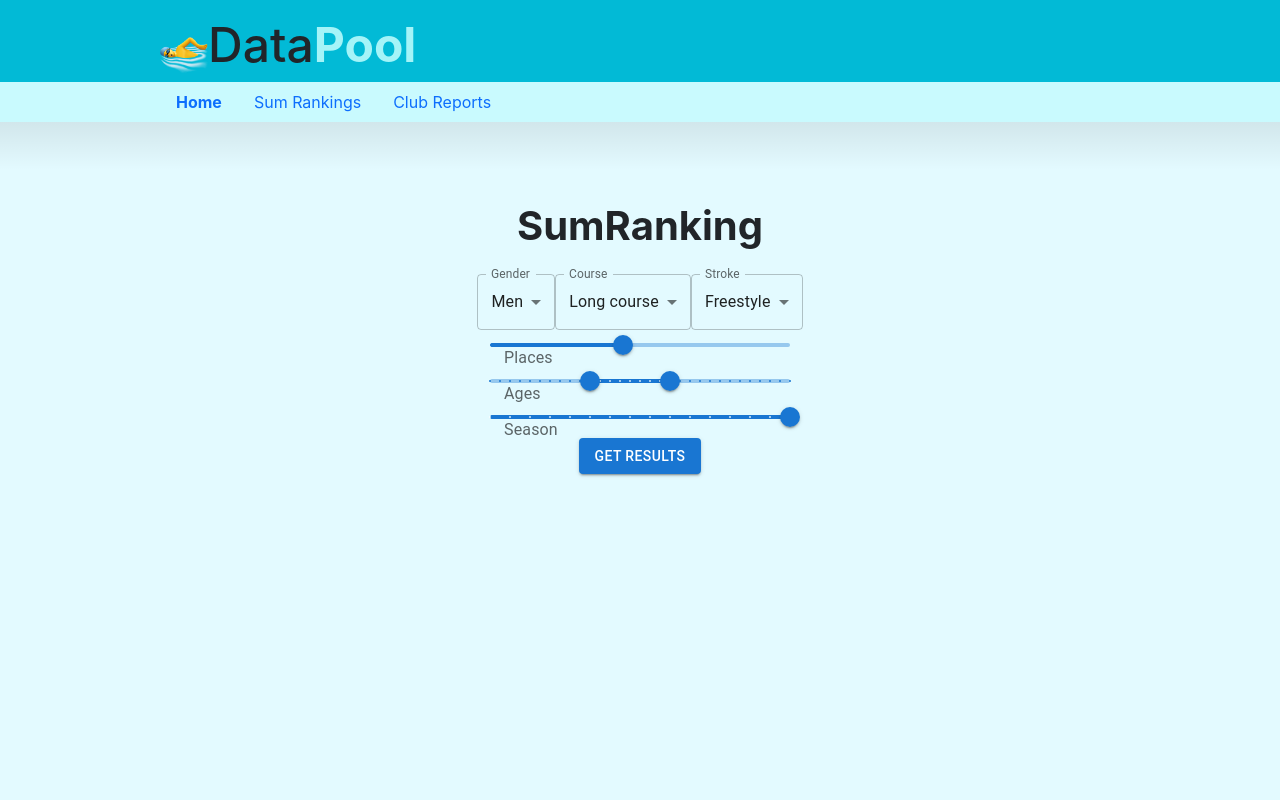
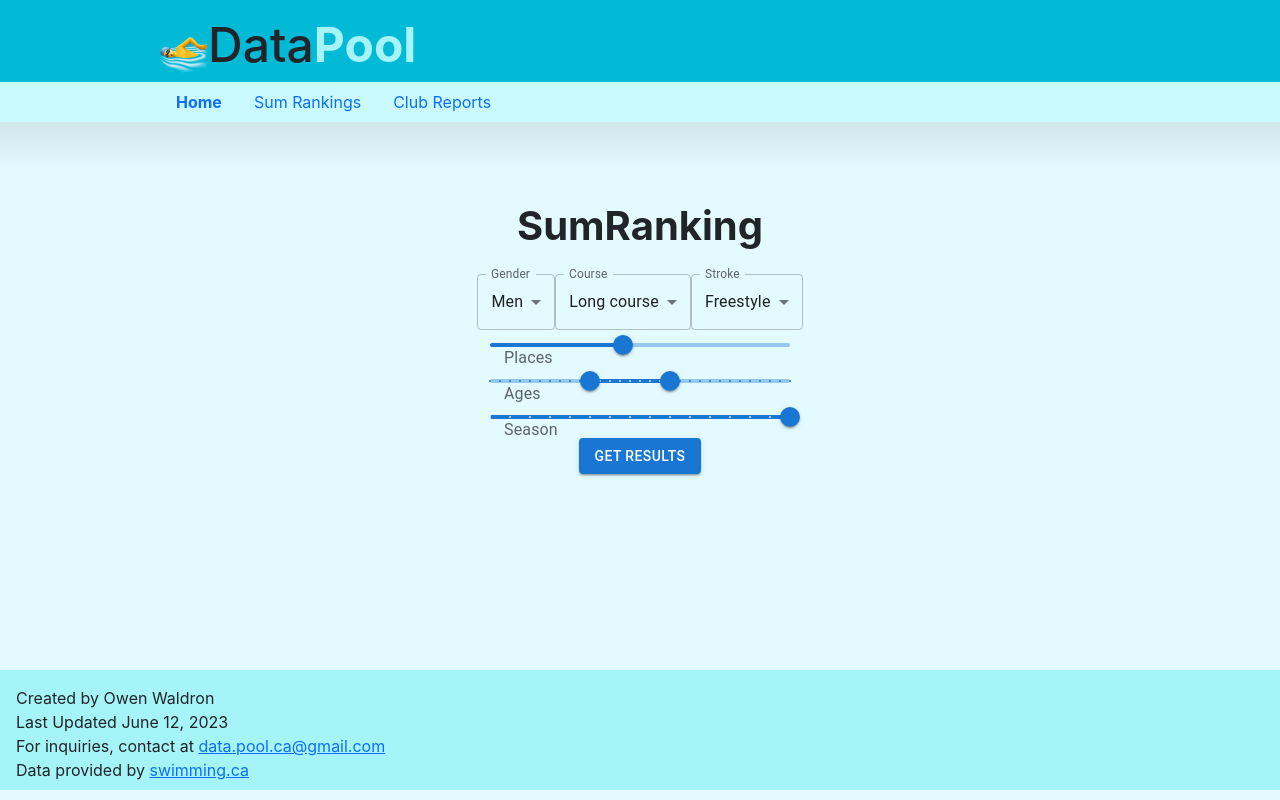
Before and after one commit to OwenWaldron/datapoolreact, a React (Create React App) app: page /sumrankings in a window 1280 px wide. Built offline with nearby package versions, Linux system fonts and the light colour scheme.

Commit message:
up to date baby!

```diff
--- a/package.json
+++ b/package.json
@@ -14,6 +14,7 @@
     "react-router-dom": "^6.12.1",
     "react-scripts": "^5.0.1",
     "react-select": "^5.7.3",
+    "recharts": "^2.6.2",
     "web-vitals": "^2.1.4"
   },
   "scripts": {
--- a/src/App.css
+++ b/src/App.css
@@ -5,7 +5,7 @@ header {
 
 footer {
   background-color: #a4f4f8;
-  margin-top: 6rem;
+  height: 120px;
   padding: 1rem;
   text-align: left;
 }
@@ -20,7 +20,8 @@ nav {
 .content {
   padding: 0 10rem 0;
   text-align: center;
-  padding-bottom: 0rem;
+  padding-bottom: 3rem;
+  min-height: 29.3rem;
 }
 
 table {
--- a/src/App.js
+++ b/src/App.js
@@ -5,6 +5,7 @@ import { BrowserRouter as Router, Routes, Route } from 'react-router-dom';
 import Home from './pages'
 import SumRankings from './pages/sumrankings';
 import ClubReport from './pages/clubreport';
+import PageFooter from './components/pagefooter';
 
 function App() {
   return (
@@ -15,6 +16,7 @@ function App() {
         <Route path='/sumrankings' element={<SumRankings />} />
         <Route path='/clubreport' element={<ClubReport />} />
       </Routes>
+      <PageFooter/>
     </Router>
   );
 }
--- /dev/null
+++ b/src/components/pagefooter/index.js
@@ -0,0 +1,15 @@
+import React from 'react';
+
+const PageFooter = () => {
+    return (
+        <footer>
+            Created by Owen Waldron <br/>
+            Last Updated June 12, 2023 <br/>
+            For inquiries, contact at <a href="mailto: data.pool.ca@gmail.com">data.pool.ca@gmail.com</a><br/>
+            Data provided by <a href='https://www.swimming.ca/en/rankings/'>swimming.ca</a>
+        </footer>
+    );
+}
+
+
+export default PageFooter;
--- a/src/pages/clubreport.js
+++ b/src/pages/clubreport.js
@@ -3,8 +3,10 @@ import Button from '@mui/material/Button';
 import SmartSelect from "../components/SmartSelect";
 import SearchBar from '../components/searchbar'
 import SmartSlider from "../components/smartslider";
+import { LineChart, Line, XAxis, YAxis, CartesianGrid, Tooltip } from 'recharts';
 
 const ClubReport = () => {
+
     const GENDERS = [
         {value: "M", label: "Men"},
         {value: 'F', label: "Women"},
@@ -48,10 +50,13 @@ const ClubReport = () => {
 
     let header_row = []
     let data_row = []
+    let graph_data = []
     for (var year in data) {
         header_row.push(<th>{year}</th>)
         data_row.push(<td>{data[year].points}</td>)
+        graph_data.push({year: year, points: data[year].points})
     }
+    console.log(graph_data)
     var table =
         <table>
             <thead>
@@ -119,6 +124,21 @@ const ClubReport = () => {
             <br/>
             <br/>
             {loading? <h4>Loading...</h4> : table}
+            <br/>
+            {data.length === 0 ? <></> :
+                <LineChart
+                    width={800}
+                    height={500}
+                    data={graph_data}
+                    style={{margin: 'auto'}}>
+                    <CartesianGrid strokeDasharray="3 3" />
+                    <XAxis dataKey="year" />
+                    <YAxis />
+                    <Tooltip />
+                    <Line type="monotone" dataKey="points" stroke="#02bad6"/>
+                </LineChart>
+            }
+
         </div>
     );
 };
```
Also changed, not shown: 1 other file (tests, documents, lock files or other folders).
